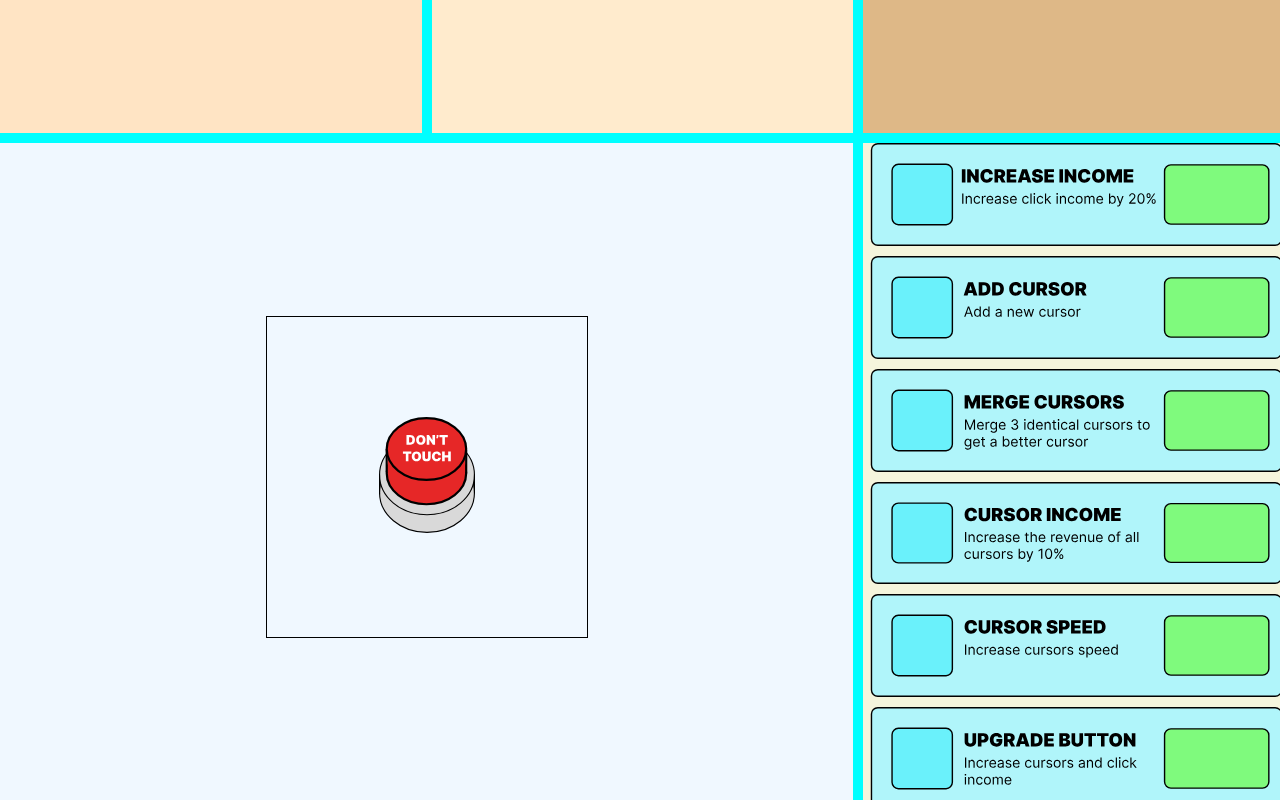
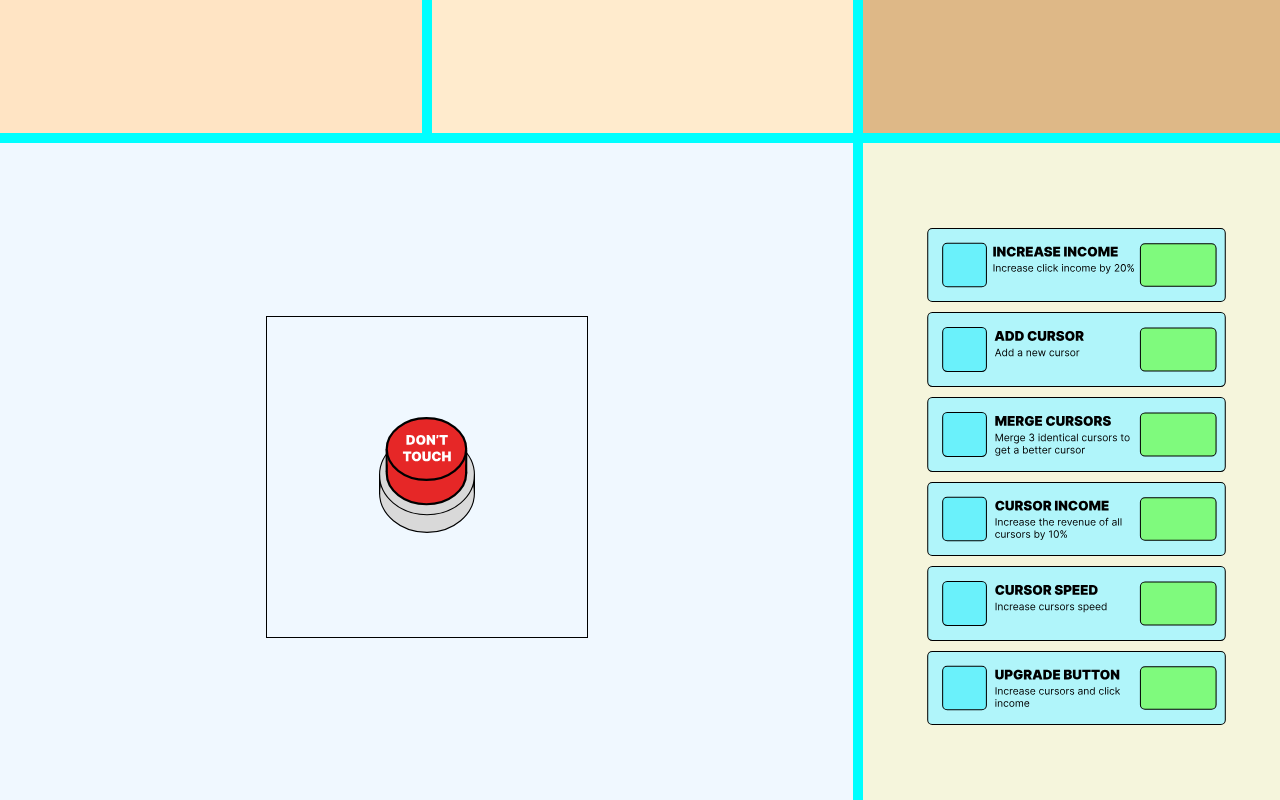
Before and after one commit to guillaume-bomben/clicker, a plain HTML site: page test.html in a window 1280 px wide. Drawn offline with nearby package versions, Linux system fonts and the light colour scheme.

Commit message:
[changes] Changed the layout of the shop to have an empty space top/bot

```diff
--- a/test.css
+++ b/test.css
@@ -56,7 +56,11 @@ body, html {
     display: grid;
     grid-template-columns: 6fr;
     grid-row-gap: 10px;
+    margin-right: 10px;
+    margin-bottom: 10px;
   }
+
+
 
 #Big_button{
     height: min(10.5vw, 15vh);
@@ -103,12 +107,14 @@ body, html {
     background-image: url('Images/Upgrade_cursor_income.svg');
     background-size: 100% 100%;
     background-repeat: no-repeat;
+
   }
 
   .cursor_speed{
     background-image: url('Images/Upgrade_cursor_speed.svg');
     background-size: 100% 100%;
     background-repeat: no-repeat;
+
   }
 
   .upgrade_button{
--- a/test.html
+++ b/test.html
@@ -19,12 +19,14 @@
             </div>
         </div>
         <div class="upgrades">
-            <div class="increase_income"></div>
-            <div class="add_cursor"></div>
-            <div class="merge_cursors"></div>
-            <div class="cursor_income"></div>
-            <div class="cursor_speed"></div>
-            <div class="upgrade_button"></div>
+            <span></span>
+            <div class="increase_income upgrade_element"></div>
+            <div class="add_cursor upgrade_element"></div>
+            <div class="merge_cursors upgrade_element"></div>
+            <div class="cursor_income upgrade_element"></div>
+            <div class="cursor_speed upgrade_element"></div>
+            <div class="upgrade_button upgrade_element"></div>
+            <span></span>
         </div>
     </div>
 </body>
```
